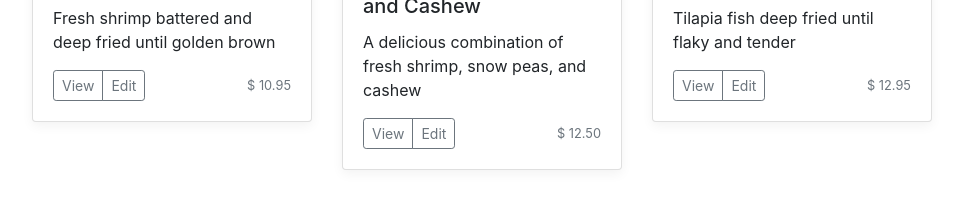
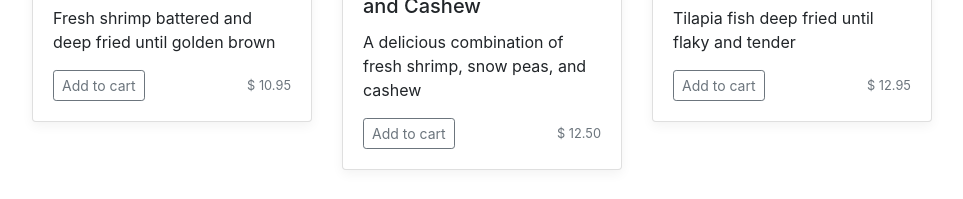
Before and after one commit to pedropb/skip-vanhackaton, a React (Create React App) app: page /products/1 in a window 1280 px wide. Shown: the part 573-772 px from the top of the page, without its empty margins (158-1121 px from the left). Built offline with nearby package versions, Linux system fonts and the light colour scheme.

Commit message:
Minor fixes

```diff
--- a/src/components/ProductList.js
+++ b/src/components/ProductList.js
@@ -12,7 +12,7 @@ class ProductList extends Component {
 
   renderProductCard(product) {
     return (
-      <div className="col-md-4">
+      <div className="col-md-4" key={product.id}>
         <div className="card mb-4 box-shadow">
           <img className="card-img-top" alt="Thumbnail [100%x225]" src={`http://lorempixel.com/280/225/food/${product.id}`} data-holder-rendered="true" />
           <div className="card-body">
@@ -20,8 +20,7 @@ class ProductList extends Component {
             <p className="card-text">{product.description}</p>
             <div className="d-flex justify-content-between align-items-center">
               <div className="btn-group">
-                <button type="button" className="btn btn-sm btn-outline-secondary">View</button>
-                <button type="button" className="btn btn-sm btn-outline-secondary">Edit</button>
+                <button type="button" className="btn btn-sm btn-outline-secondary">Add to cart</button>
               </div>
               <small className="text-muted">$ {this.formatPrice(product.price)}</small>
             </div>
--- a/src/components/StoreList.js
+++ b/src/components/StoreList.js
@@ -7,7 +7,7 @@ import couisines from '../data/Cousine';
 class StoreList extends Component {
   renderStoreCard(store) {
     return (
-      <div className="col-md-4">
+      <div className="col-md-4" key={store.id}>
         <div className="card mb-4 box-shadow">
           <img className="card-img-top" alt="Thumbnail [100%x225]" src="http://via.placeholder.com/280x225" data-holder-rendered="true" />
           <div className="card-body">
```
